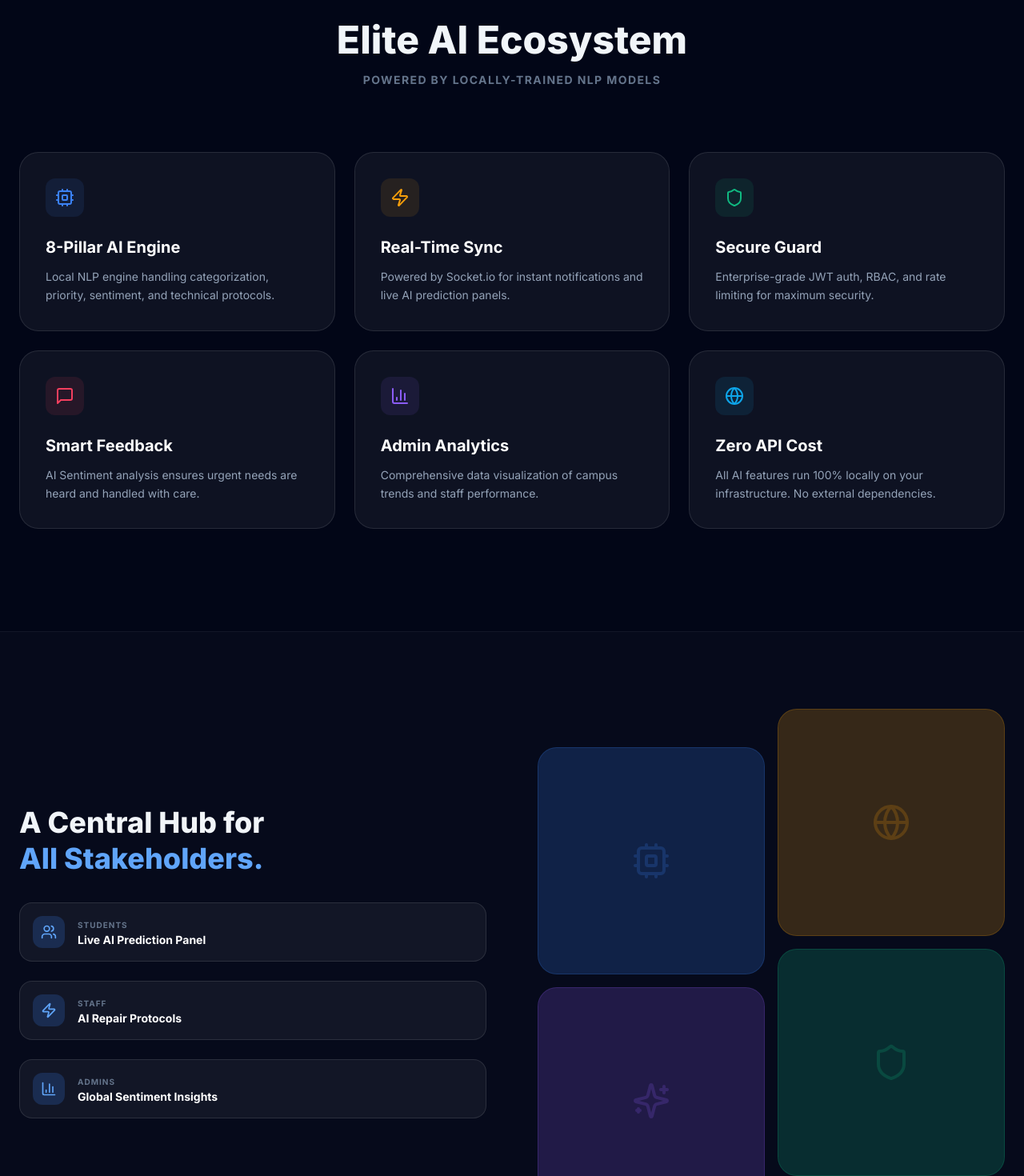
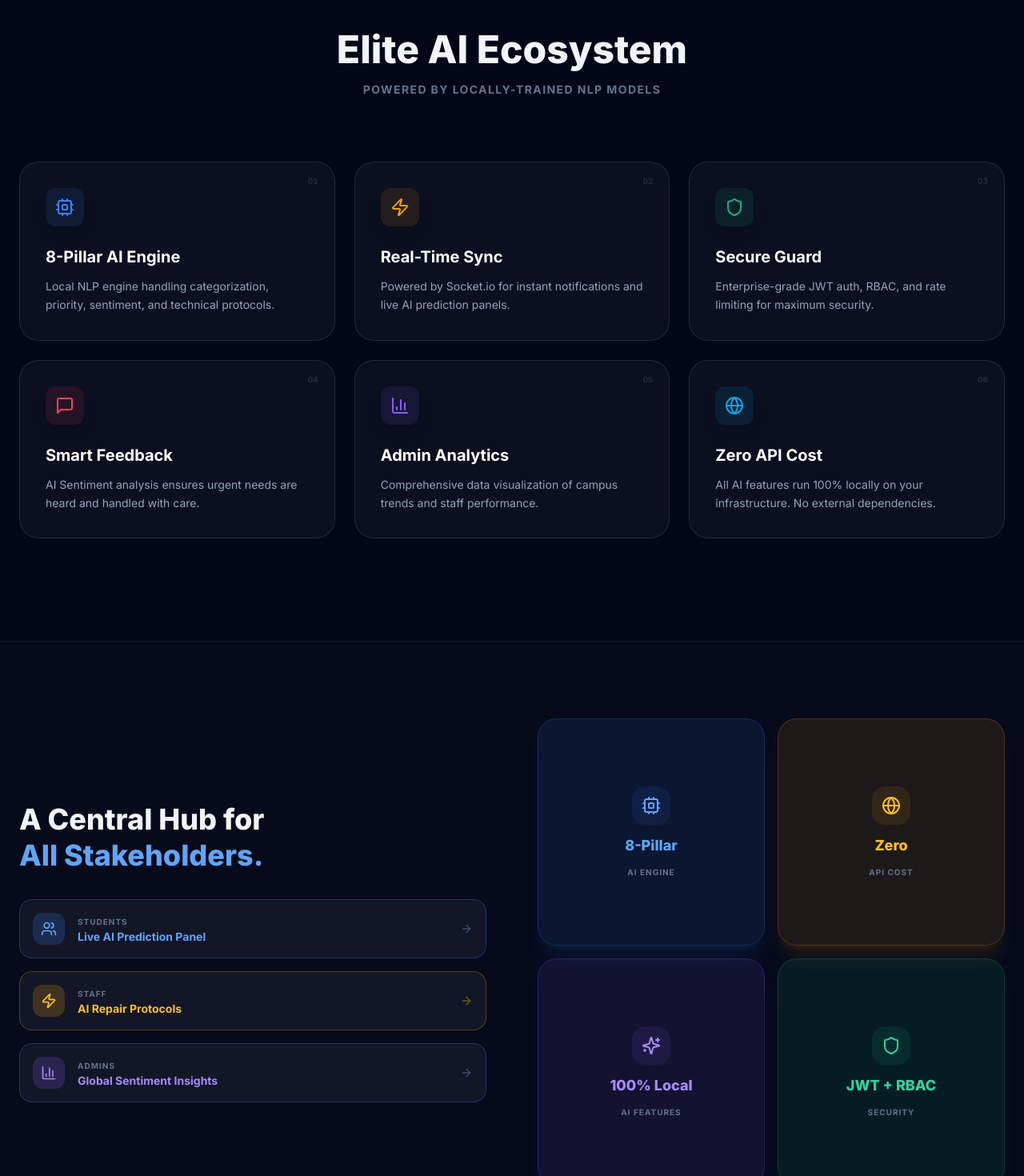
Before and after one commit to atul-upadhyay-7/complaint-system, a React (Vite) app in the folder frontend/: page / in a window 1280 px wide. Shown: the part 1330-2800 px from the top of the page at 80% size. Built offline with nearby package versions, Linux system fonts and the light colour scheme; no server answers.

Commit message:
UI: Hero text slide-in animations, dynamic AI Ecosystem cards, redesigned Stakeholders section

```diff
--- a/frontend/src/pages/LandingPage.jsx
+++ b/frontend/src/pages/LandingPage.jsx
@@ -87,17 +87,26 @@ export default function LandingPage() {
             <header className="relative z-10 pt-20 pb-16 px-6 max-w-7xl mx-auto text-center">
 
 
-                <motion.h1
-                    initial={{ y: 20, opacity: 0 }}
-                    animate={{ y: 0, opacity: 1 }}
-                    transition={{ delay: 0.2 }}
+                {/* Line 1: slides in from the LEFT */}
+                <motion.div
+                    initial={{ x: -80, opacity: 0 }}
+                    animate={{ x: 0, opacity: 1 }}
+                    transition={{ delay: 0.2, duration: 0.7, ease: 'easeOut' }}
+                    className="text-5xl md:text-7xl font-black mb-3 leading-tight"
+                >
+                    Campus Intelligence.
+                </motion.div>
+                {/* Line 2: slides in from the RIGHT */}
+                <motion.div
+                    initial={{ x: 80, opacity: 0 }}
+                    animate={{ x: 0, opacity: 1 }}
+                    transition={{ delay: 0.35, duration: 0.7, ease: 'easeOut' }}
                     className="text-5xl md:text-7xl font-black mb-6 leading-tight"
                 >
-                    Campus Intelligence. <br />
                     <span className="text-transparent bg-clip-text bg-gradient-to-r from-blue-400 via-violet-400 to-amber-400">
                         Human Resolution.
                     </span>
-                </motion.h1>
+                </motion.div>
 
                 <motion.p
                     initial={{ y: 20, opacity: 0 }}
@@ -155,26 +164,40 @@ export default function LandingPage() {
 
             {/* Features Section */}
             <section className="relative z-10 py-32 px-6 max-w-7xl mx-auto">
-                <div className="text-center mb-20">
+                <motion.div
+                    className="text-center mb-20"
+                    initial={{ opacity: 0, y: 30 }}
+                    whileInView={{ opacity: 1, y: 0 }}
+                    viewport={{ once: true }}
+                    transition={{ duration: 0.6 }}
+                >
                     <h2 className="text-3xl md:text-5xl font-black mb-4">Elite AI Ecosystem</h2>
                     <p className="text-slate-500 uppercase tracking-widest font-bold text-sm">Powered by locally-trained NLP models</p>
-                </div>
+                </motion.div>
 
                 <div className="grid md:grid-cols-3 gap-6">
                     {features.map((f, i) => (
                         <motion.div
                             key={f.title}
-                            initial="hidden"
-                            whileInView="visible"
+                            initial={{ opacity: 0, y: 40 }}
+                            whileInView={{ opacity: 1, y: 0 }}
                             viewport={{ once: true }}
-                            variants={itemVariants}
-                            className="p-8 rounded-3xl bg-white/5 border border-white/10 hover:border-blue-500/50 transition-all hover:bg-white/[0.07] group"
+                            transition={{ delay: i * 0.1, duration: 0.5 }}
+                            whileHover={{ y: -6, transition: { duration: 0.2 } }}
+                            className="relative p-8 rounded-3xl bg-white/[0.04] border border-white/10 hover:border-opacity-100 transition-all group overflow-hidden"
+                            style={{ '--hover-color': f.color }}
                         >
-                            <div className={cn("w-12 h-12 rounded-xl mb-6 flex items-center justify-center", f.bg)}>
+                            {/* Glow effect on hover */}
+                            <div className={cn("absolute inset-0 opacity-0 group-hover:opacity-100 transition-opacity duration-500 rounded-3xl blur-xl", f.bg)} style={{ transform: 'scale(0.8)' }} />
+                            {/* Card number badge */}
+                            <span className="absolute top-4 right-5 text-[10px] font-black text-white/10 tabular-nums">{String(i + 1).padStart(2, '0')}</span>
+                            <div className={cn("relative z-10 w-12 h-12 rounded-xl mb-6 flex items-center justify-center shadow-lg", f.bg)}>
                                 <f.icon className={cn("w-6 h-6", f.color)} />
                             </div>
-                            <h4 className="text-xl font-bold mb-3 text-white group-hover:text-blue-400 transition-colors">{f.title}</h4>
-                            <p className="text-slate-400 text-sm leading-relaxed">{f.desc}</p>
+                            <h4 className={cn("relative z-10 text-xl font-bold mb-3 text-white transition-colors duration-300 group-hover:text-white")}>{f.title}</h4>
+                            <p className="relative z-10 text-slate-400 text-sm leading-relaxed">{f.desc}</p>
+                            {/* Bottom accent line */}
+                            <div className={cn("absolute bottom-0 left-0 h-[2px] w-0 group-hover:w-full transition-all duration-500 rounded-full", f.color.replace('text-', 'bg-'))} />
                         </motion.div>
                     ))}
                 </div>
@@ -183,44 +206,75 @@ export default function LandingPage() {
             {/* Roles Section */}
             <section className="relative z-10 py-24 px-6 bg-white/[0.02] border-y border-white/5">
                 <div className="max-w-7xl mx-auto flex flex-col md:flex-row items-center gap-16">
-                    <div className="flex-1">
+                    <motion.div
+                        className="flex-1"
+                        initial={{ opacity: 0, x: -40 }}
+                        whileInView={{ opacity: 1, x: 0 }}
+                        viewport={{ once: true }}
+                        transition={{ duration: 0.6 }}
+                    >
                         <h2 className="text-4xl font-black mb-8 leading-tight">A Central Hub for <br /><span className="text-blue-400">All Stakeholders.</span></h2>
-                        <div className="space-y-6">
+                        <div className="space-y-4">
                             {[
-                                { role: "Students", feature: "Live AI Prediction Panel", icon: Users },
-                                { role: "Staff", feature: "AI Repair Protocols", icon: Zap },
-                                { role: "Admins", feature: "Global Sentiment Insights", icon: BarChart3 }
-                            ].map((r) => (
-                                <div key={r.role} className="flex items-center gap-4 p-4 rounded-2xl bg-white/5 border border-white/10">
-                                    <div className="w-10 h-10 rounded-xl bg-blue-500/20 flex items-center justify-center shrink-0">
-                                        <r.icon className="w-5 h-5 text-blue-400" />
+                                { role: "Students", feature: "Live AI Prediction Panel", icon: Users, color: "text-blue-400", bg: "bg-blue-500/20", border: "border-blue-500/30" },
+                                { role: "Staff", feature: "AI Repair Protocols", icon: Zap, color: "text-amber-400", bg: "bg-amber-500/20", border: "border-amber-500/30" },
+                                { role: "Admins", feature: "Global Sentiment Insights", icon: BarChart3, color: "text-violet-400", bg: "bg-violet-500/20", border: "border-violet-500/30" }
+                            ].map((r, i) => (
+                                <motion.div
+                                    key={r.role}
+                                    initial={{ opacity: 0, x: -30 }}
+                                    whileInView={{ opacity: 1, x: 0 }}
+                                    viewport={{ once: true }}
+                                    transition={{ delay: i * 0.15, duration: 0.5 }}
+                                    whileHover={{ x: 6, transition: { duration: 0.2 } }}
+                                    className={cn("flex items-center gap-4 p-4 rounded-2xl bg-white/5 border transition-all cursor-default", r.border)}
+                                >
+                                    <div className={cn("w-10 h-10 rounded-xl flex items-center justify-center shrink-0", r.bg)}>
+                                        <r.icon className={cn("w-5 h-5", r.color)} />
                                     </div>
                                     <div>
                                         <p className="text-[10px] font-bold text-slate-500 uppercase tracking-widest">{r.role}</p>
-                                        <p className="text-sm font-bold text-white leading-none mt-1">{r.feature}</p>
+                                        <p className={cn("text-sm font-bold leading-none mt-1", r.color)}>{r.feature}</p>
                                     </div>
-                                </div>
+                                    <div className="ml-auto">
+                                        <ArrowRight className={cn("w-4 h-4 opacity-40", r.color)} />
+                                    </div>
+                                </motion.div>
                             ))}
                         </div>
-                    </div>
-                    <div className="flex-1 grid grid-cols-2 gap-4">
-                        <div className="space-y-4 pt-12">
-                            <div className="aspect-square rounded-3xl bg-blue-500/20 border border-blue-500/20 flex items-center justify-center">
-                                <Cpu className="w-12 h-12 text-blue-500 opacity-20" />
-                            </div>
-                            <div className="aspect-square rounded-3xl bg-violet-500/20 border border-violet-500/20 flex items-center justify-center">
-                                <Sparkles className="w-12 h-12 text-violet-500 opacity-20" />
-                            </div>
-                        </div>
-                        <div className="space-y-4">
-                            <div className="aspect-square rounded-3xl bg-amber-500/20 border border-amber-500/20 flex items-center justify-center">
-                                <Globe className="w-12 h-12 text-amber-500 opacity-20" />
-                            </div>
-                            <div className="aspect-square rounded-3xl bg-emerald-500/20 border border-emerald-500/20 flex items-center justify-center">
-                                <Shield className="w-12 h-12 text-emerald-500 opacity-20" />
-                            </div>
-                        </div>
-                    </div>
+                    </motion.div>
+
+                    {/* Right: Stats grid replacing the dull boxes */}
+                    <motion.div
+                        className="flex-1 grid grid-cols-2 gap-4"
+                        initial={{ opacity: 0, x: 40 }}
+                        whileInView={{ opacity: 1, x: 0 }}
+                        viewport={{ once: true }}
+                        transition={{ duration: 0.6, delay: 0.2 }}
+                    >
+                        {[
+                            { icon: Cpu, label: "AI Engine", stat: "8-Pillar", color: "text-blue-400", bg: "bg-blue-500/10", border: "border-blue-500/20", glow: "shadow-blue-500/10" },
+                            { icon: Globe, label: "API Cost", stat: "Zero", color: "text-amber-400", bg: "bg-amber-500/10", border: "border-amber-500/20", glow: "shadow-amber-500/10" },
+                            { icon: Sparkles, label: "AI Features", stat: "100% Local", color: "text-violet-400", bg: "bg-violet-500/10", border: "border-violet-500/20", glow: "shadow-violet-500/10" },
+                            { icon: Shield, label: "Security", stat: "JWT + RBAC", color: "text-emerald-400", bg: "bg-emerald-500/10", border: "border-emerald-500/20", glow: "shadow-emerald-500/10" },
+                        ].map((item, i) => (
+                            <motion.div
+                                key={item.label}
+                                initial={{ opacity: 0, scale: 0.85 }}
+                                whileInView={{ opacity: 1, scale: 1 }}
+                                viewport={{ once: true }}
+                                transition={{ delay: 0.3 + i * 0.1, duration: 0.4 }}
+                                whileHover={{ scale: 1.04, transition: { duration: 0.2 } }}
+                                className={cn("aspect-square rounded-3xl border flex flex-col items-center justify-center gap-3 shadow-xl cursor-default", item.bg, item.border, item.glow)}
+                            >
+                                <div className={cn("w-12 h-12 rounded-2xl flex items-center justify-center", item.bg)}>
+                                    <item.icon className={cn("w-6 h-6", item.color)} />
+                                </div>
+                                <p className={cn("text-lg font-black", item.color)}>{item.stat}</p>
+                                <p className="text-[10px] font-bold text-slate-500 uppercase tracking-widest">{item.label}</p>
+                            </motion.div>
+                        ))}
+                    </motion.div>
                 </div>
             </section>
 
```
